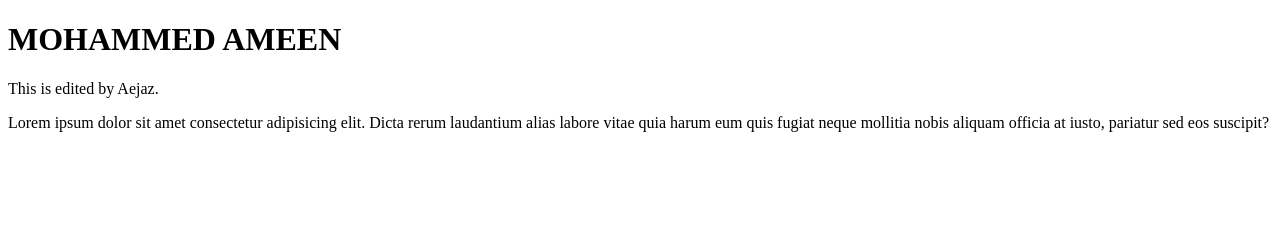
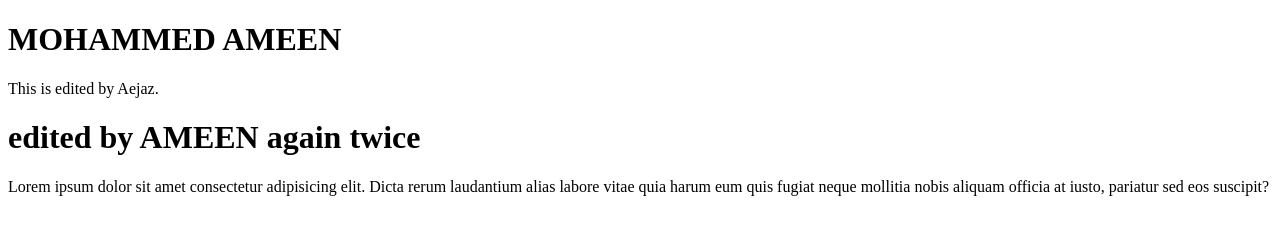
Before and after one commit to mhameen/gce, a plain HTML site: page index.html in a window 1280 px wide. Drawn offline with Linux system fonts and the light colour scheme.

Commit message:
ameen edit

```diff
--- a/index.html
+++ b/index.html
@@ -8,6 +8,7 @@
   <body>
     <h1>MOHAMMED AMEEN</h1>
     <p>This is edited by Aejaz.</p>
+    <h1> edited by AMEEN again twice </h1>
     <p>
       Lorem ipsum dolor sit amet consectetur adipisicing elit. Dicta rerum
       laudantium alias labore vitae quia harum eum quis fugiat neque mollitia
```
